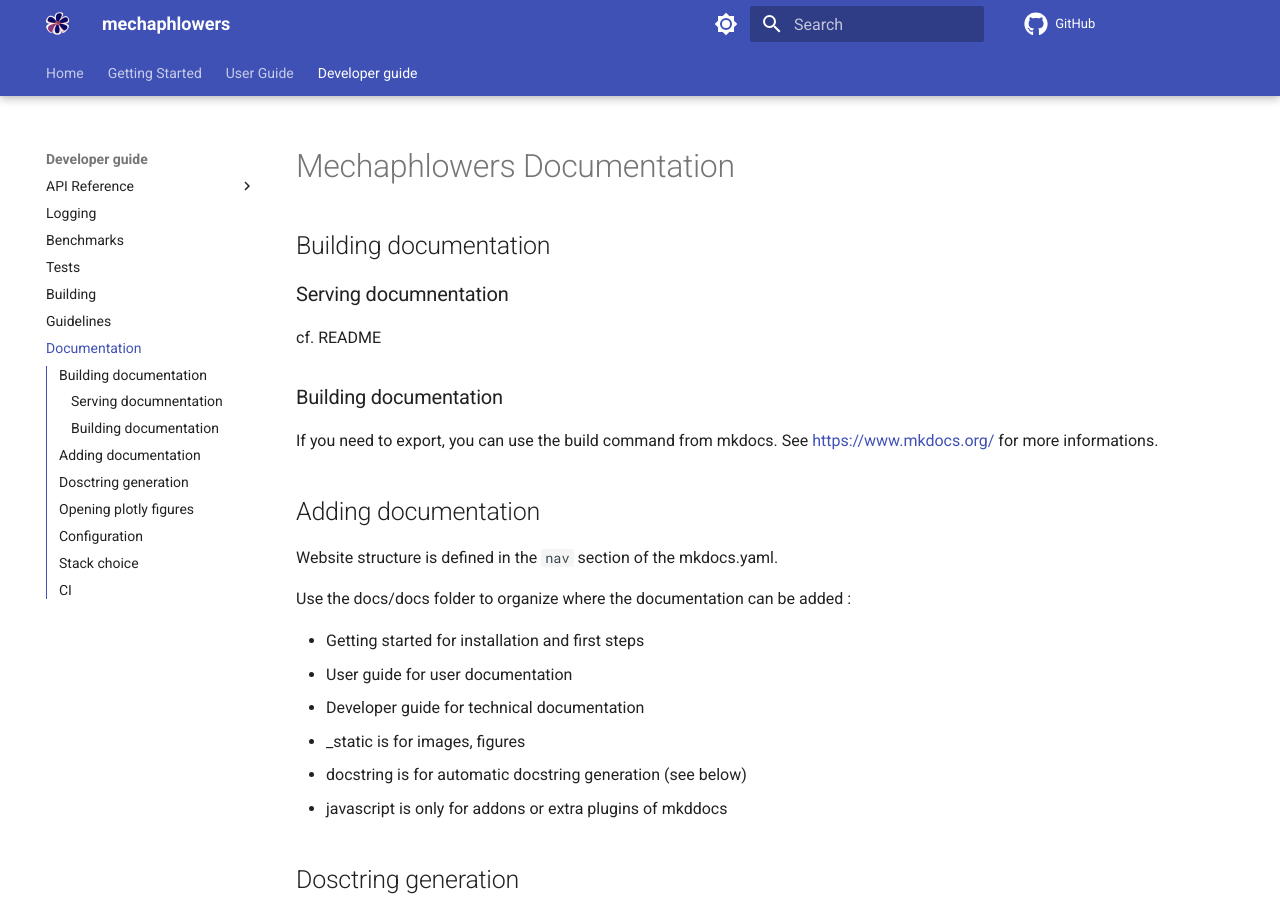
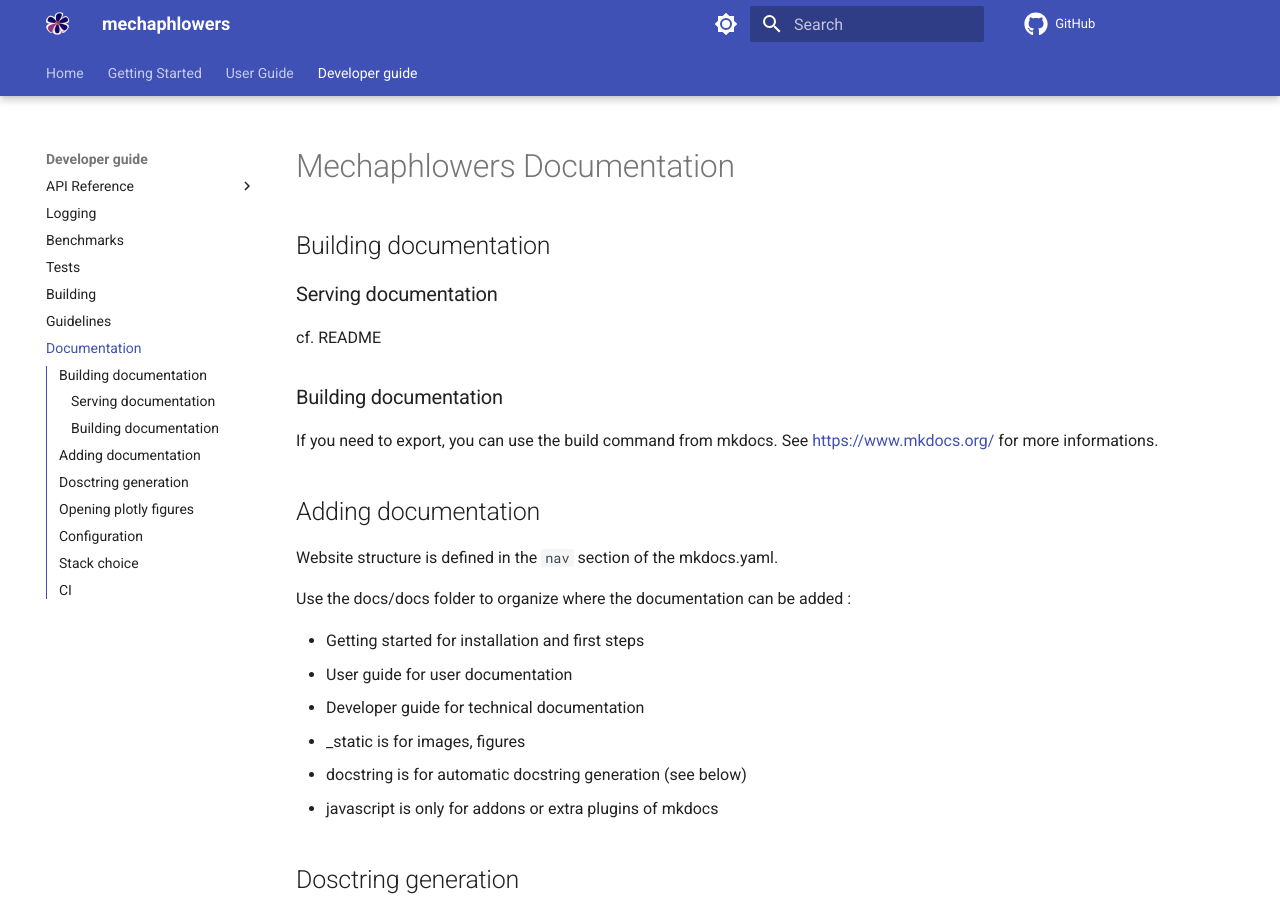
Before and after one commit to phlowers/mechaphlowers, an MkDocs documentation site: the page built from docs/developer_guide/documentation.md, in a window 1280 px wide and 900 px high. Built offline with MkDocs 1.6.1 and Material for MkDocs 9.7.7, drawn with Linux system fonts in a browser that asks for light colours; comment, search, counter and statistics services are not loaded.

Commit message:
docs: Fix 2 typos in user guide (#516)
Signed-off-by: lou-qui <184963772+lou-qui@users.noreply.github.com>

```diff
--- a/docs/developer_guide/documentation.md
+++ b/docs/developer_guide/documentation.md
@@ -2,7 +2,7 @@
 
 ## Building documentation
 
-### Serving documnentation
+### Serving documentation
 
 cf. README
 
@@ -22,7 +22,7 @@ Use the docs/docs folder to organize where the documentation can be added :
 - Developer guide for technical documentation
 - _static is for images, figures
 - docstring is for automatic docstring generation (see below)
-- javascript is only for addons or extra plugins of mkddocs
+- javascript is only for addons or extra plugins of mkdocs
 
 
 ## Dosctring generation
```
